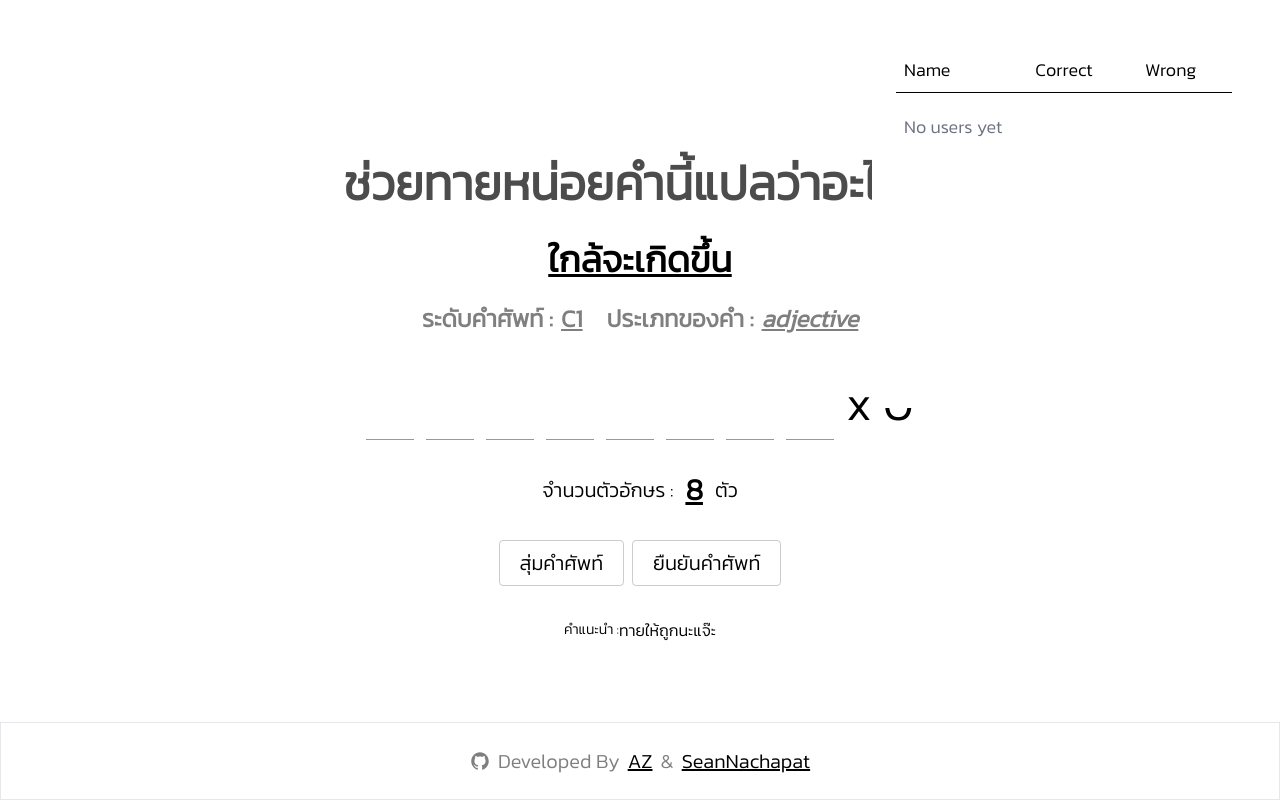
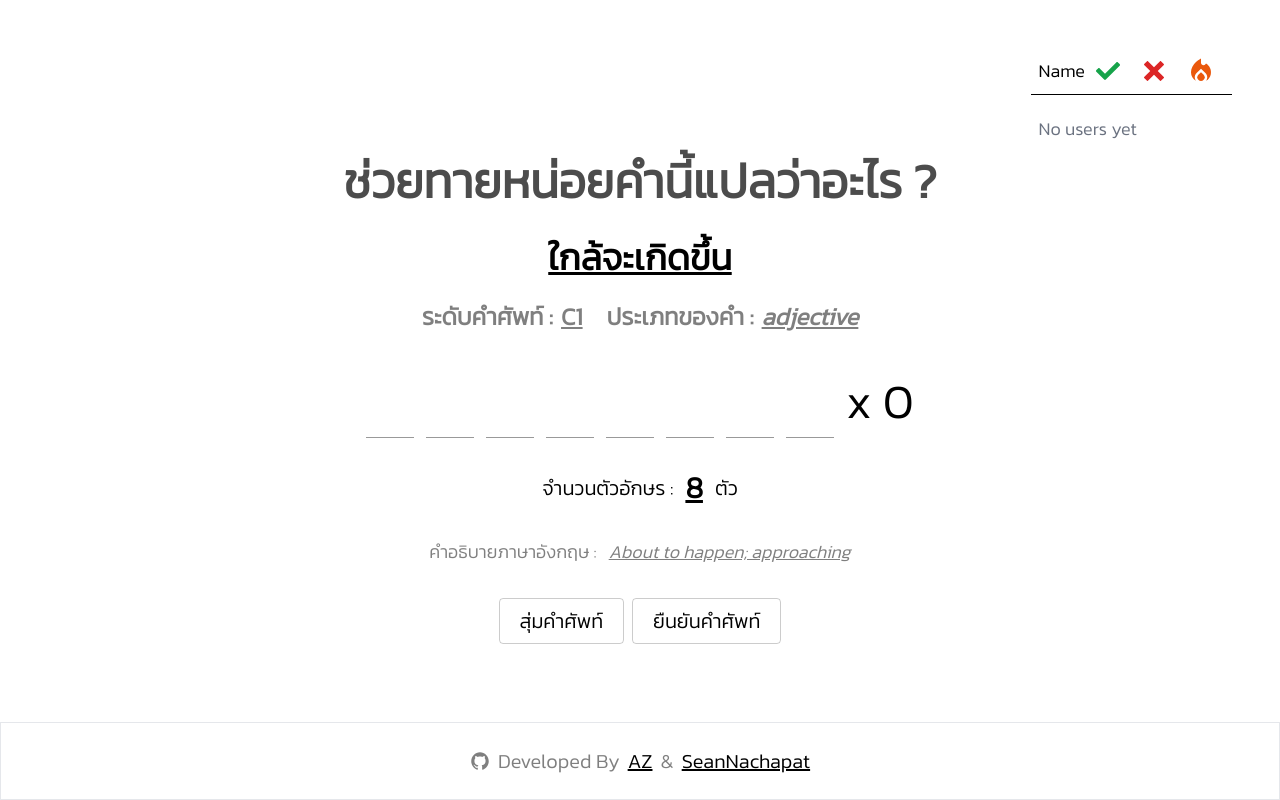
Before and after one commit to SeanNachapat/whatstheword, a Next.js app: page / in a window 1280 px wide. Built offline with nearby package versions, Linux system fonts and the light colour scheme.

Commit message:
Create Streak

```diff
--- a/src/app/components/Scoreboard.jsx
+++ b/src/app/components/Scoreboard.jsx
@@ -1,9 +1,12 @@
 'use client'
 import { useEffect, useState } from 'react'
+import { FaCheck } from "react-icons/fa";
+import { ImCross } from "react-icons/im";
+import { MdLocalFireDepartment } from "react-icons/md";
 
-const RankingCard = ({ rank = 0, name = "", correct = 0, wrong = 0 }) => {
+const RankingCard = ({ rank = 0, name = "", correct = 0, wrong = 0 , streak = 0}) => {
       return (
-            <div className="grid grid-cols-3 p-2 border border-black items-center">
+            <div className="grid grid-cols-4 p-2 border border-black items-center">
                   <div className="text-lg font-light">
                         #{rank} {name}
                   </div>
@@ -12,6 +15,9 @@ const RankingCard = ({ rank = 0, name = "", correct = 0, wrong = 0 }) => {
                   </div>
                   <div className="text-lg font-light text-red-700 text-center">
                         {wrong}
+                  </div>
+                  <div className="text-lg font-light text-orange-700 text-center">
+                        {streak}
                   </div>
             </div>
       )
@@ -36,12 +42,19 @@ const ScoreBoard = () => {
       }, [])
 
       return (
-            <div className="absolute top-0 right-0 w-96 min-h-96 bg-white p-6 m-6 text-4xl">
+            <div className="absolute top-0 right-0 min-h-96 bg-white p-6 m-6 text-4xl">
 
-                  <div className="grid grid-cols-3 p-2 items-center">
+                  <div className="grid grid-cols-4 p-2 items-center">
                         <div className="text-lg font-light">Name</div>
-                        <div className="text-lg font-light text-center">Correct</div>
-                        <div className="text-lg font-light text-center">Wrong</div>
+                        <div className="flex justify-center items-center">
+                              <FaCheck className='text-green-600 text-2xl'/>
+                        </div>
+                        <div className="flex justify-center items-center">
+                              <ImCross className='text-red-600 text-xl'/>
+                        </div>
+                        <div className="flex justify-center items-center">
+                              <MdLocalFireDepartment className='text-orange-600 text-3xl'/>
+                        </div>
                   </div>
                   <hr className="w-full border-black border-1" />
 
@@ -54,6 +67,7 @@ const ScoreBoard = () => {
                                           rank={idx + 1}
                                           correct={item.correct}
                                           wrong={item.wrong}
+                                          streak={item.streak}
                                     />
                               ))
                               : <div className="text-lg font-light text-gray-500 p-2">No users yet</div>}
--- a/src/app/page.jsx
+++ b/src/app/page.jsx
@@ -4,6 +4,7 @@ import { useState, useRef, useEffect } from 'react';
 import Allwords from './word';
 import ScoreBoard from './components/Scoreboard';
 import Progress from './components/Progress';
+import { HiOutlineBars3 } from "react-icons/hi2";
 
 const ButtonComponents = ({
       text = "",
@@ -60,6 +61,7 @@ const App = () => {
             })
             setWordInput(Array(newWord.length).fill(""))
             setIsCorrect(false);
+            setTryWord(0);
             inputRef.current = []
       }
 
@@ -152,8 +154,10 @@ const App = () => {
             if (user) {
                   if (isCorrect) {
                         user.correct = (user.correct || 0) + 1;
+                        user.streak = (user.streak || 0) + 1;
                   } else {
                         user.wrong = (user.wrong || 0) + 1;
+                        user.streak = 0;
                   }
             } else {
                   const enteredName = window.prompt("Name rai i nong ?");
@@ -162,6 +166,7 @@ const App = () => {
                               name: enteredName,
                               correct: isCorrect ? 1 : 0,
                               wrong: isCorrect ? 0 : 1,
+                              streak: isCorrect ? 1 : 0,
                         };
                         users.push(user);
                         localStorage.setItem("name", enteredName);
@@ -226,6 +231,14 @@ const App = () => {
                                     ตัว
                               </div>
                         </div>
+                        <div className="flex items-center gap-3 text-lg text-black/50">
+                              <div className="">
+                                    คำอธิบายภาษาอังกฤษ :
+                              </div>
+                              <div className=" underline italic font-light">
+                                    {word.definition}
+                              </div>
+                        </div>
 
                         <div className="flex gap-2 items-center flex-wrap justify-center">
                               <ButtonComponents onClick={() => RandomWord()} text="สุ่มคำศัพท์" />
@@ -235,14 +248,14 @@ const App = () => {
                               }
                         </div>
 
-                        <div className="flex items-center">
+                        {/* <div className="flex items-center">
                               <div className="text-sm">
                                     คำแนะนำ :
                               </div>
                               <div className="text-md">
                                     ทายให้ถูกนะแจ๊ะ
                               </div>
-                        </div>
+                        </div> */}
                   </div>
             </>
       )
```
Also changed, not shown: img/wtw.png (renamed from wtw.png), 1 other file (tests, documents, lock files or other folders).
